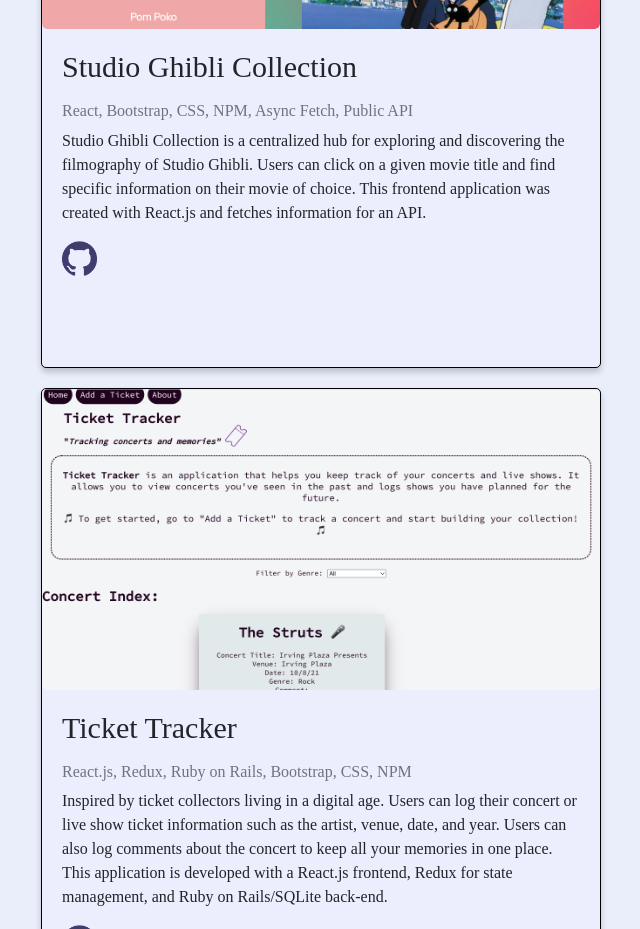
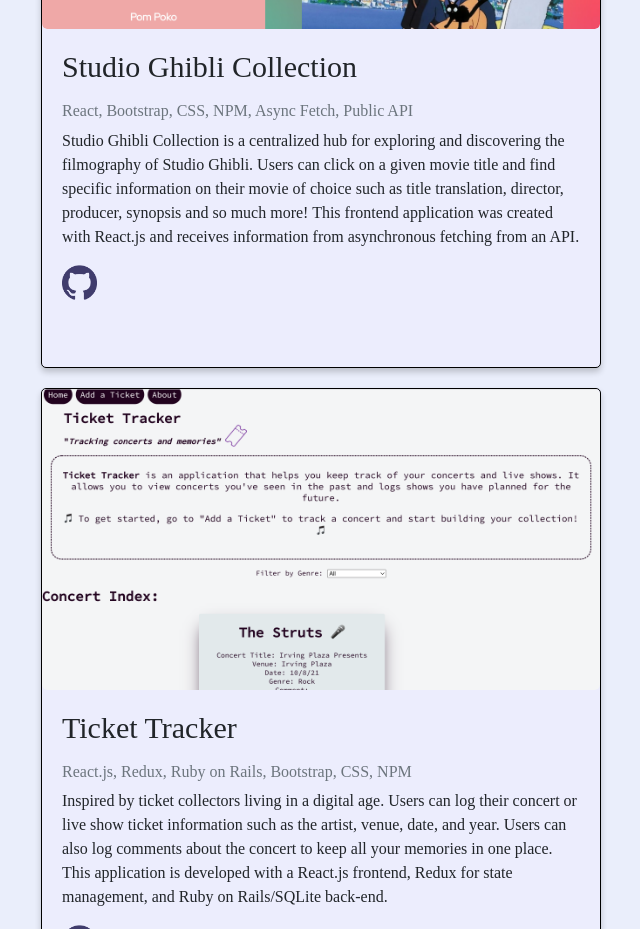
Before and after one commit to mguachun/melguachun.github.io, a React (Create React App) app: page / in a window 1280 px wide. Shown: the part 2500-3429 px from the top of the page, without its empty margins (299-939 px from the left). Built offline with nearby package versions, Linux system fonts and the light colour scheme; a web font is replaced by a local one.

Commit message:
edited blurb

```diff
--- a/src/Projects.js
+++ b/src/Projects.js
@@ -30,10 +30,11 @@
                   React, Bootstrap, CSS, NPM, Async Fetch, Public API
                 </h6>
                 <p className="card-text background-white">
-                    Studio Ghibli Collection is a centralized hub for exploring and discovering
-                    the filmography of Studio Ghibli. Users can click on a given movie title and find
-                  specific information on their movie of choice. This frontend application was created with
-                  React.js and fetches information for an API.
+                  Studio Ghibli Collection is a centralized hub for exploring and discovering
+                  the filmography of Studio Ghibli. Users can click on a given movie title and find
+                  specific information on their movie of choice such as title translation, director, producer,
+                  synopsis and so much more! This frontend application was created with React.js and receives
+                  information from asynchronous fetching from an API.
                 </p>
                 <a
                   href="https://mguachun.github.io/ghibli-fetch/"
```
